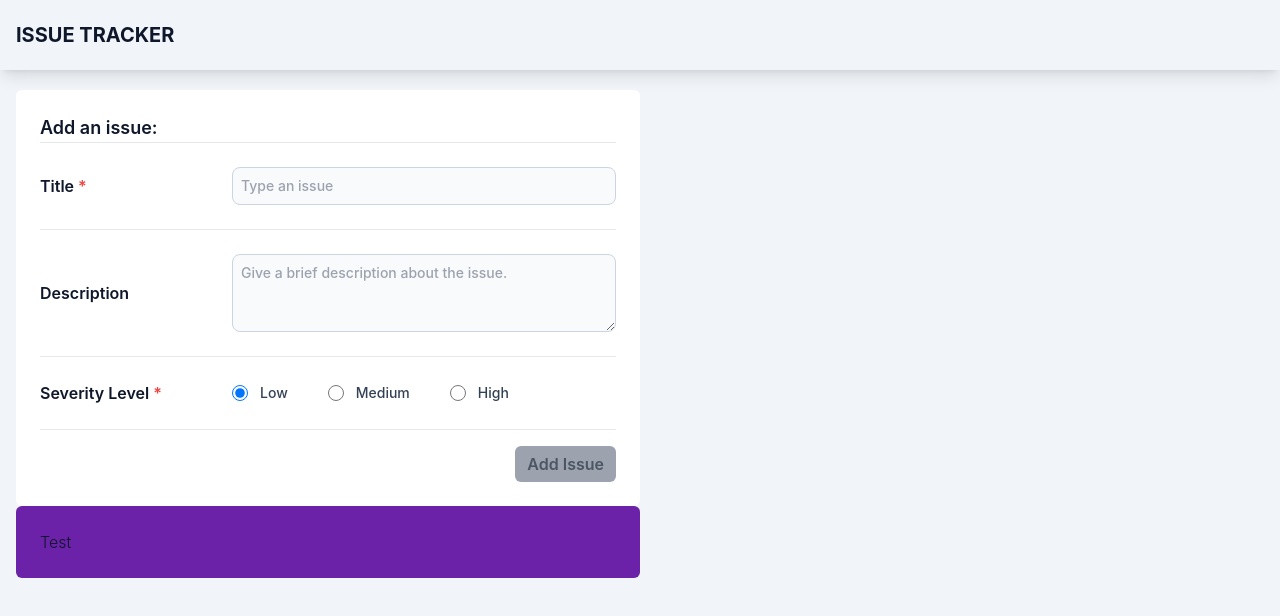
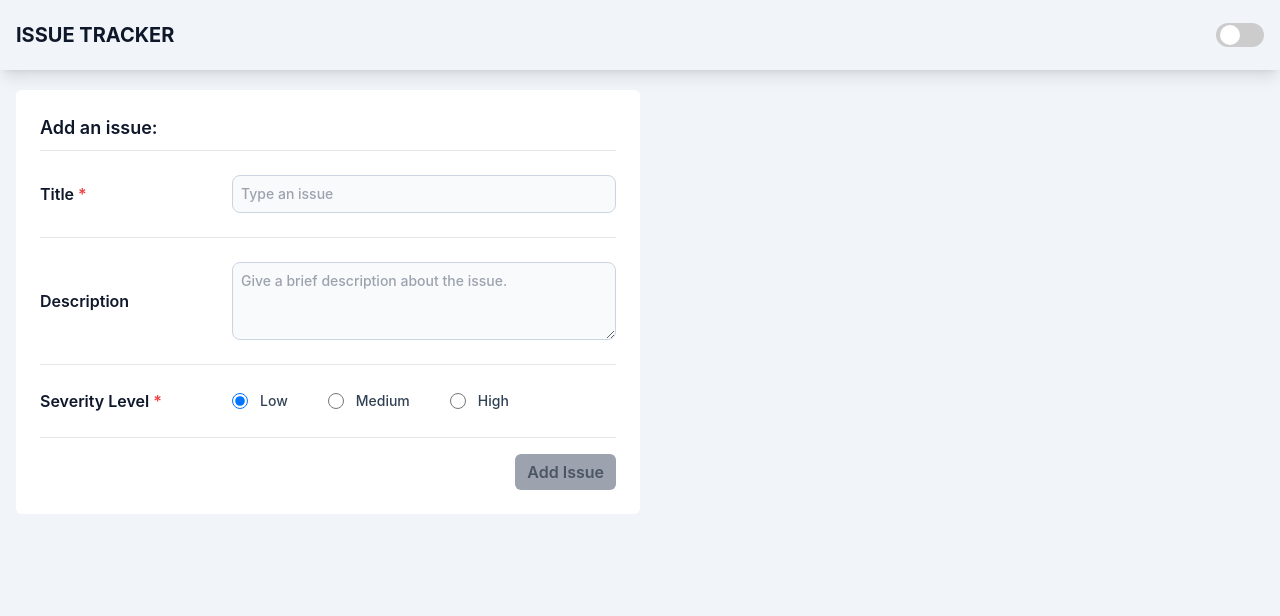
Before and after one commit to Manav-Kaushal/issue-tracker-react, a React (Create React App) app: page / in a window 1280 px wide. Shown: the top 616 px of the page. Built offline with nearby package versions, Linux system fonts and the light colour scheme.

Commit message:
created stats section

```diff
--- a/src/App.tsx
+++ b/src/App.tsx
@@ -2,15 +2,15 @@ import IssueCard from "./components/Cards/IssueCard";
 import { Issue } from "./interfaces/Issue";
 import { issues } from "./signals/issues-signal";
 import FormSection from "./sections/FormSection";
+import { globalState } from "./signals/global-signal";
+import StatsSection from "./sections/StatsSection";
 
 function App() {
   return (
     <div className="grid min-h-[calc(100vh-70px)] grid-col-1 md:grid-cols-2">
-      <div className="py-5 pl-4 font-light select-none spa4ce-y-4 rounded-br-md ">
+      <div className="py-5 pl-4 space-y-4 font-light select-none rounded-br-md ">
         <FormSection />
-        <div className="p-6 bg-purple-800 rounded-md dark:bg-gray-800">
-          Test
-        </div>
+        {globalState.value.showStats === true && <StatsSection />}
       </div>
       <div className="text-base w-full p-6 space-y-2 max-h-[85vh] overflow-y-scroll h-full">
         {Array.isArray(issues.value) &&
--- a/src/components/Header/index.tsx
+++ b/src/components/Header/index.tsx
@@ -1,6 +1,14 @@
 import React from "react";
+import { globalState } from "../../signals/global-signal";
 
 type Props = {};
+
+const toggleShowStats = () => {
+  globalState.value = {
+    ...globalState.value,
+    showStats: !globalState.value.showStats,
+  };
+};
 
 const Header: React.FC = (props: Props) => {
   return (
@@ -11,6 +19,12 @@ const Header: React.FC = (props: Props) => {
             <a href="/">Issue Tracker</a>
           </h2>
         </div>
+        <div>
+          <label className="switch">
+            <input type="checkbox" onClick={toggleShowStats} />
+            <span className="slider round" />
+          </label>
+        </div>
       </div>
     </header>
   );
--- a/src/index.css
+++ b/src/index.css
@@ -22,3 +22,68 @@ code {
   -ms-overflow-style: none; /* IE and Edge */
   scrollbar-width: none; /* Firefox */
 }
+
+/* Slider/Toggle */
+.switch {
+  position: relative;
+  display: inline-block;
+  width: 48px;
+  height: 24px;
+}
+
+.switch input {
+  opacity: 0;
+  width: 0;
+  height: 0;
+}
+
+.slider {
+  position: absolute;
+  cursor: pointer;
+  top: 0;
+  left: 0;
+  right: 0;
+  bottom: 0;
+  background-color: #ccc;
+  -webkit-transition: 0.4s;
+  transition: 0.4s;
+}
+
+.slider:before {
+  position: absolute;
+  content: "";
+  height: 20px;
+  width: 20px;
+  left: 4px;
+  bottom: 2px;
+  background-color: white;
+  -webkit-transition: 0.4s;
+  transition: 0.4s;
+}
+
+input:active + .slider:before {
+  width: 24px;
+}
+
+input:checked + .slider {
+  background-color: #2196f3;
+}
+
+input:focus + .slider {
+  box-shadow: 0 0 1px #2196f3;
+}
+
+input:checked + .slider:before {
+  -webkit-transform: translateX(22px);
+  -ms-transform: translateX(22px);
+  transform: translateX(22px);
+}
+
+/* Rounded sliders */
+.slider.round {
+  border-radius: 34px;
+}
+
+.slider.round:before {
+  border-radius: 50%;
+}
--- /dev/null
+++ b/src/interfaces/SeverityLevel.ts
@@ -0,0 +1,4 @@
+export interface SeverityLevel {
+  value: string;
+  title: string;
+}
--- a/src/sections/FormSection.tsx
+++ b/src/sections/FormSection.tsx
@@ -5,6 +5,8 @@ import { v4 as uuidv4 } from "uuid";
 import toast from "react-hot-toast";
 import { setLocalStorageValue } from "../utils/lib";
 import Button from "../components/Button";
+import { severityLevels, SeverityLevelsValuesEnum } from "../utils/mocks";
+import { SeverityLevel } from "../interfaces/SeverityLevel";
 
 type Props = {};
 
@@ -54,7 +56,7 @@ const FormSection = (props: Props) => {
   return (
     <div className="p-6 space-x-2 bg-white rounded-md dark:bg-slate-800">
       <form onSubmit={handleSubmission}>
-        <p className="text-lg font-semibold">Add an issue:</p>
+        <p className="mb-2 text-lg font-semibold">Add an issue:</p>
         <div className="grid items-center grid-cols-3 py-6 border-t dark:border-gray-600">
           <label htmlFor="title" className="font-semibold">
             Title <span className="text-red-500">*</span>
@@ -91,11 +93,7 @@ const FormSection = (props: Props) => {
             Severity Level <span className="text-red-500">*</span>
           </label>
           <div className="space-y-4 sm:flex sm:items-center sm:space-y-0 sm:space-x-10">
-            {[
-              { value: "low", title: "Low" },
-              { value: "medium", title: "Medium" },
-              { value: "high", title: "High" },
-            ].map((severityLevel) => (
+            {severityLevels.map((severityLevel: SeverityLevel) => (
               <div key={severityLevel.value} className="flex items-center">
                 <input
                   id={severityLevel.value}
@@ -103,7 +101,9 @@ const FormSection = (props: Props) => {
                   type="radio"
                   value={severityLevel.value}
                   onChange={handleFormChange}
-                  defaultChecked={severityLevel.value === "low"}
+                  defaultChecked={
+                    severityLevel.value === SeverityLevelsValuesEnum.Low
+                  }
                   className="w-4 h-4 text-indigo-600 border-slate-300 focus:ring-indigo-500"
                   required
                 />
--- /dev/null
+++ b/src/sections/StatsSection.tsx
@@ -0,0 +1,7 @@
+type Props = {};
+
+const StatsSection = (props: Props) => {
+  return <div className="p-6 bg-white rounded-md dark:bg-slate-800">Test</div>;
+};
+
+export default StatsSection;
--- /dev/null
+++ b/src/signals/global-signal.tsx
@@ -0,0 +1,9 @@
+import { signal } from "@preact/signals-react";
+
+const INITIAL_GLOBALSTATE = {
+  showStats: false,
+};
+
+const globalState = signal(INITIAL_GLOBALSTATE);
+
+export { INITIAL_GLOBALSTATE, globalState };
--- /dev/null
+++ b/src/utils/mocks.ts
@@ -0,0 +1,27 @@
+import { SeverityLevel } from "../interfaces/SeverityLevel";
+
+export enum SeverityLevelsValuesEnum {
+  Low = "low",
+  Medium = "medium",
+  High = "high",
+}
+enum SeverityLevelsLabelsEnum {
+  Low = "Low",
+  Medium = "Medium",
+  High = "High",
+}
+
+export const severityLevels: SeverityLevel[] = [
+  {
+    value: SeverityLevelsValuesEnum.Low,
+    title: SeverityLevelsLabelsEnum.Low,
+  },
+  {
+    value: SeverityLevelsValuesEnum.Medium,
+    title: SeverityLevelsLabelsEnum.Medium,
+  },
+  {
+    value: SeverityLevelsValuesEnum.High,
+    title: SeverityLevelsLabelsEnum.High,
+  },
+];
```
